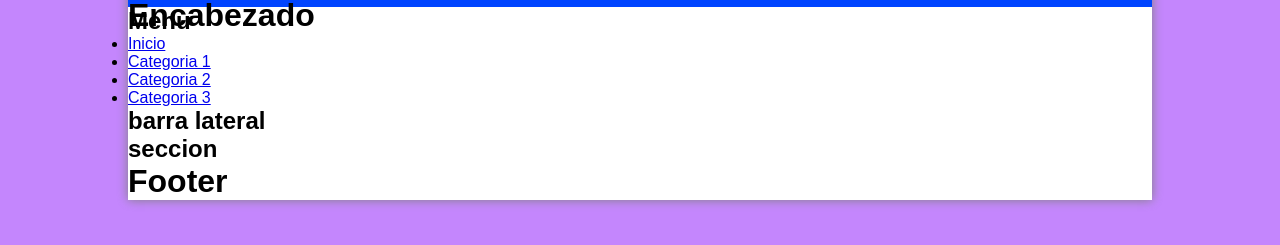
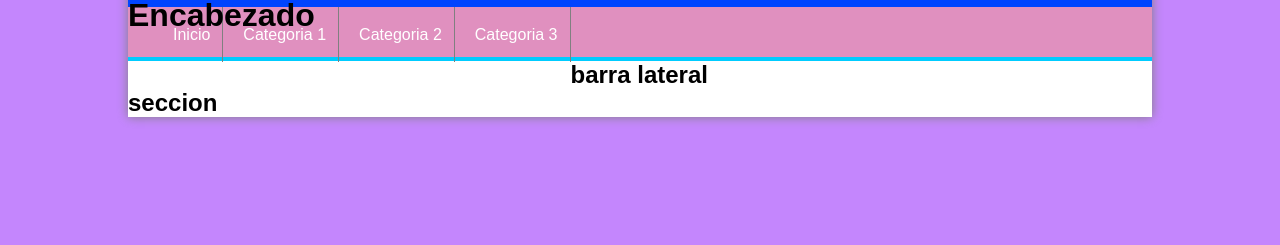
Before and after one commit to Casallasss31/proyecto-3230985-, a plain HTML site: page index.html in a window 1280 px wide. Shown: the part 143-388 px from the top of the page. Drawn offline with Linux system fonts and the light colour scheme.

Commit message:
18 de septiembre jeje

```diff
--- a/assets/css/styles.css
+++ b/assets/css/styles.css
@@ -32,7 +32,7 @@ body {
     float: left;
     font-size: 40px;
     letter-spacing: 4px ;
-    font font-family: Arial,helvetica,sans-serif;
+    font-family: Arial,helvetica,sans-serif;
     text-transform: uppercase;
     color: white;
     font-weight: bold;
@@ -42,3 +42,32 @@ body {
     text-shadow: 0px 2px 2px GREY;
     transition: all 300ms;
 }
+ #logo a:hover {
+    text-shadow: 0px 2px 2px black, 0px 2px 2px rgb(0, 0, 0);
+}
+ #menu {
+  clear: both;
+  background: rgb(224, 144, 191);
+  color: white;
+  height: 50px;
+  border-bottom: 4px solid rgb(0, 204, 255);
+}
+ #menu ul {
+    list-style: none;
+    text-decoration: none;
+    margin: 0px auto;
+    margin-left: 25px;
+}
+ #menu ul li {
+  line-height: 55px;
+  float :left;
+  border-right: 1px solid grey;
+  }
+    #menu a {
+        display: block;
+        color: white;
+        text-decoration: none;
+        padding-left:  20px;
+        padding-right: 12px;
+        transition: all 300ms;
+     }
--- a/index.html
+++ b/index.html
@@ -15,8 +15,7 @@
                 </div>
             <h1>Encabezado</h1>
         </header>
-        <nav id=" Menu">
-            <h1>Menu</h1>
+        <nav id="menu">
             <ul>
                  <li>
                     <a href="#">Inicio</a>
@@ -47,8 +46,8 @@
              </div>
 
             <footer id ="footer">
-                  <h1>Footer</h1>
             </footer>
+
             </div>
 </body>
 </html>
```
